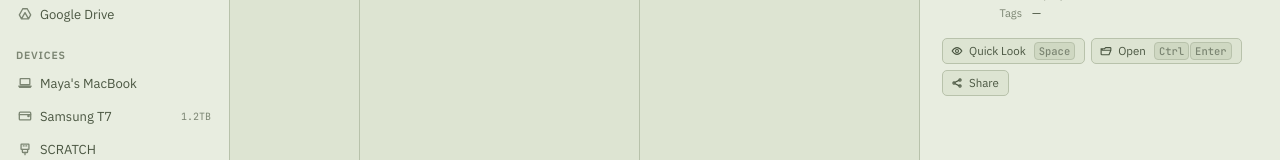
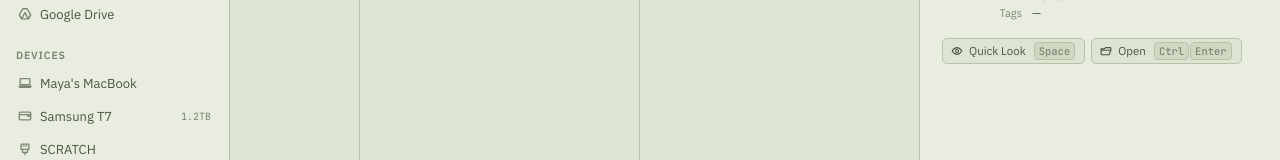
Before and after one commit to YannickHerrero/Explorer, a React (Vite) app: page / in a window 1280 px wide. Shown: the part 448-608 px from the top of the page. Built offline with nearby package versions, Linux system fonts and the light colour scheme.

Commit message:
remove Share button from preview pane

```diff
--- a/src/components/PreviewPane.tsx
+++ b/src/components/PreviewPane.tsx
@@ -164,7 +164,6 @@ function FilePreview({ node }: { node: FileNode }) {
       <div style={{ display: "flex", gap: 6, flexWrap: "wrap" }}>
         <PreviewBtn icon="eye" label="Quick Look" kbd={["Space"]} />
         <PreviewBtn icon="folder-open" label="Open" kbd={["Ctrl", "Enter"]} />
-        <PreviewBtn icon="share" label="Share" />
       </div>
     </>
   );
```
